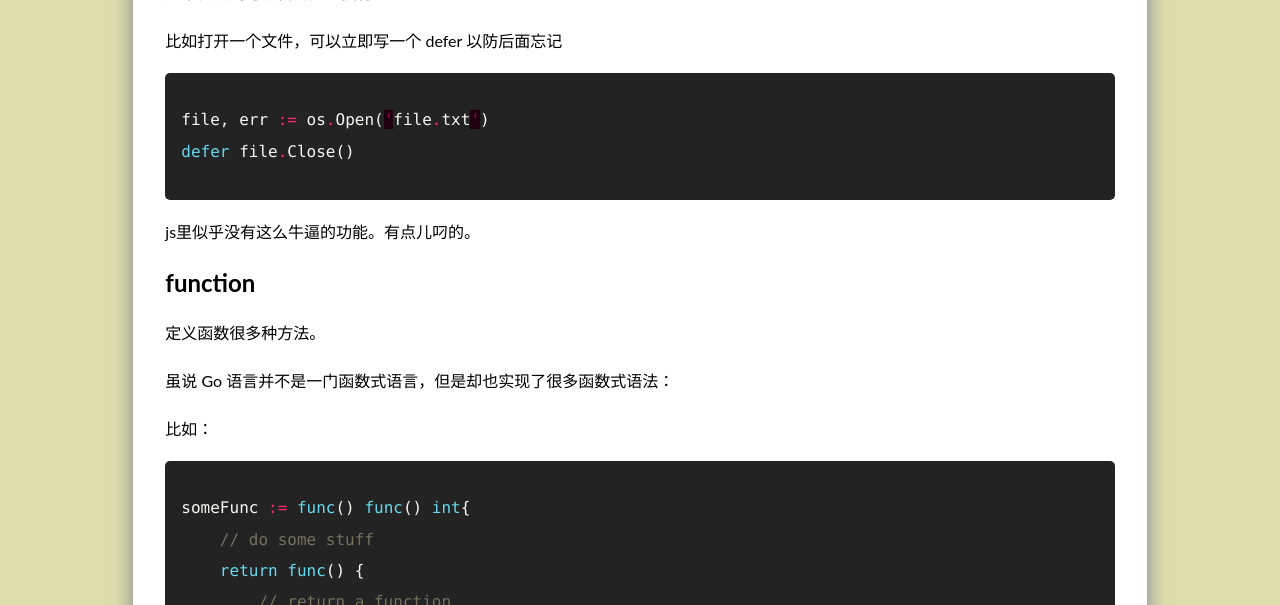
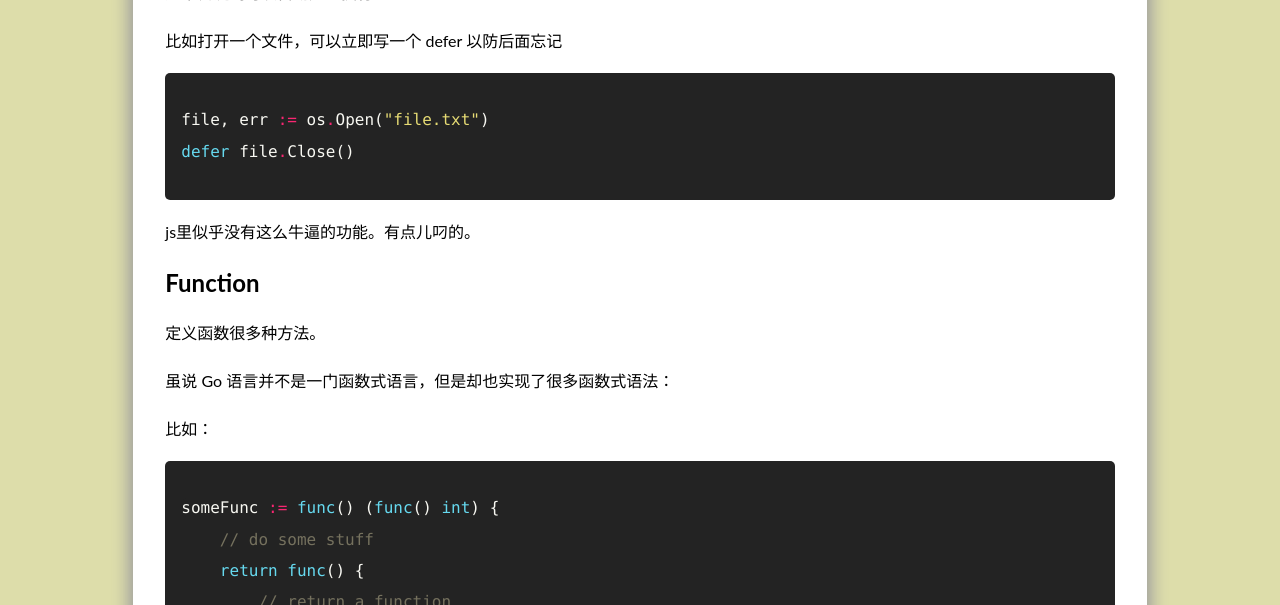
Before and after one commit to AnnatarHe/AnnatarHe.github.io, a Jekyll site: the page built from _posts/2016-10-19-get-start-with-go.md, in a window 1280 px wide and 900 px high, scrolled down 4378 px. Shown: the part 150-755 px from the top of the window. Built offline with Jekyll 4.4.1, drawn with Linux system fonts in a browser that asks for light colours; nearby versions of some CDN libraries; some web fonts are replaced; comment, search, counter and statistics services are not loaded; some of the changed text lies outside the part shown.

Commit message:
fixed some incorrect statement

```diff
--- a/_posts/2016-10-19-get-start-with-go.md
+++ b/_posts/2016-10-19-get-start-with-go.md
@@ -160,13 +160,13 @@ let foo = ['hello', 'world']
 比如打开一个文件，可以立即写一个 defer 以防后面忘记
 
 {% highlight go %}
-file, err := os.Open('file.txt')
+file, err := os.Open("file.txt")
 defer file.Close()
 {% endhighlight %}
 
 js里似乎没有这么牛逼的功能。有点儿叼的。
 
-## function
+## Function
 
 定义函数很多种方法。
 
@@ -175,7 +175,7 @@ js里似乎没有这么牛逼的功能。有点儿叼的。
 比如：
 
 {% highlight go %}
-someFunc := func() func() int{
+someFunc := func() (func() int) {
     // do some stuff
     return func() {
         // return a function
@@ -197,7 +197,7 @@ let someFunc = () => () => 1
 那么，自执行函数呢，Go 也有！
 
 {% highlight go %}
-foo := func() int{
+foo := func() int {
     return 1
 }()
 {% endhighlight %}
@@ -239,7 +239,7 @@ for _, v := range names {
 
 哈哈，是的。和一些著名的js面试题一样，因为进行的很快，所以最后只会输出“AnnatarHe”，我猜你看到这里应该会改了哦~
 
-{% highlight js %}
+{% highlight go %}
 go func(name) {
     fmt.Printf("Hello, %s", name)
 }(v)
```
